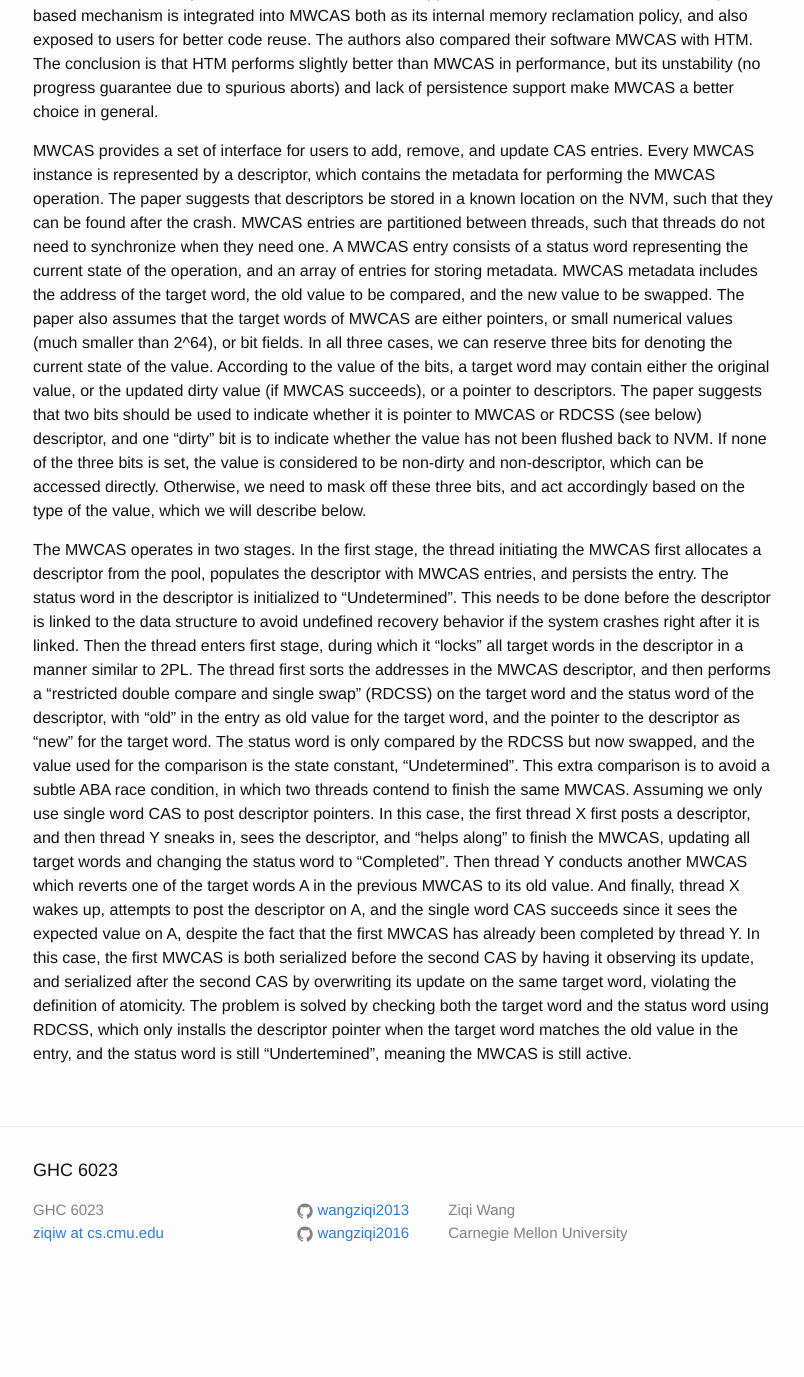
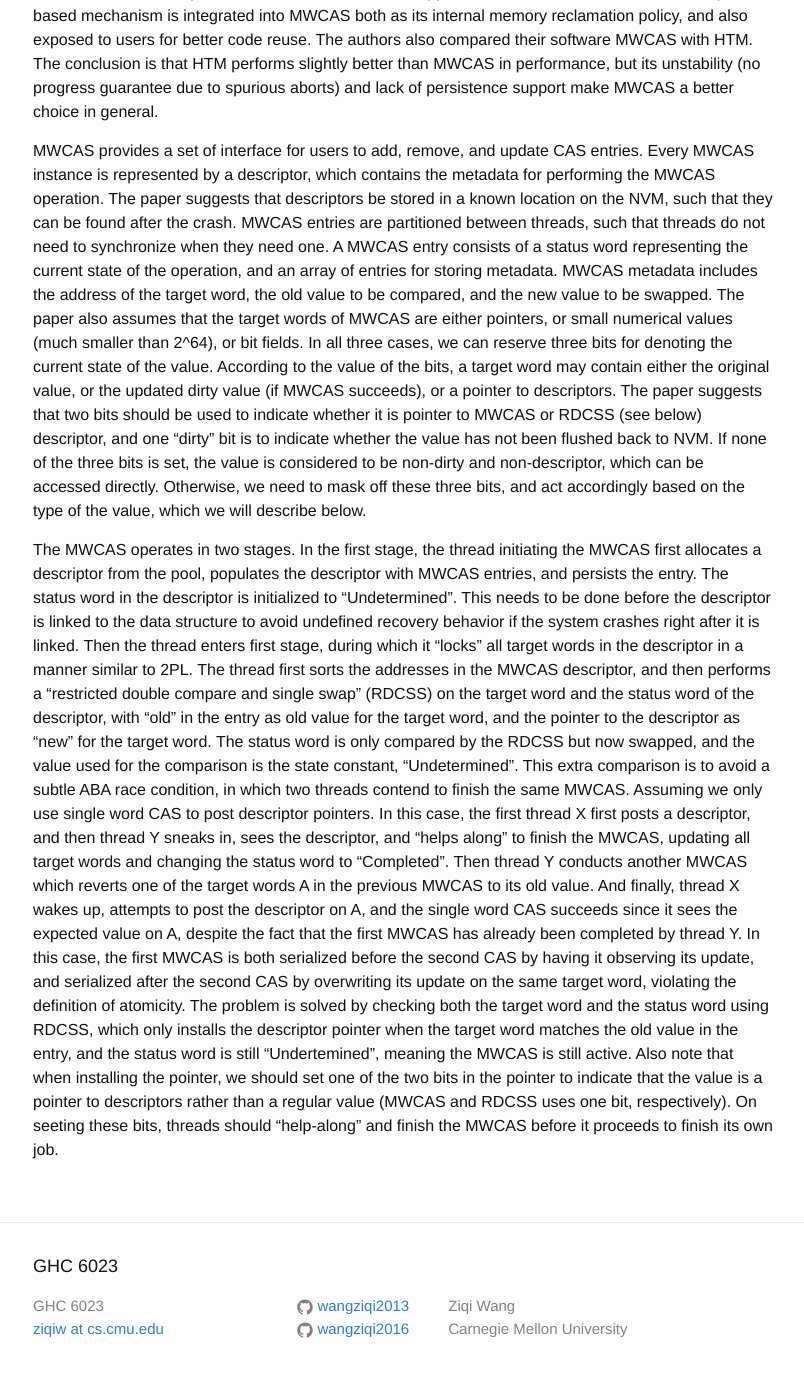
Before and after one commit to wangziqi2013/wangziqi2013.github.io, a Jekyll site: the page built from _posts/2019-11-09-easy-lock-free-indexing-in-nvm.markdown, in a window 1280 px wide and 1400 px high, scrolled down 896 px. Shown: the top 1377 px of the window, without its empty margins (237-1041 px from the left). Built offline with Jekyll 4.4.1, drawn with Linux system fonts in a browser that asks for light colours; before the commit the page ends 2200 px from its top, so only the background shows below that.

Commit message:
Adding bits

```diff
--- a/_posts/2019-11-09-easy-lock-free-indexing-in-nvm.markdown
+++ b/_posts/2019-11-09-easy-lock-free-indexing-in-nvm.markdown
@@ -64,4 +64,7 @@ the fact that the first MWCAS has already been completed by thread Y. In this ca
 before the second CAS by having it observing its update, and serialized after the second CAS by overwriting its update
 on the same target word, violating the definition of atomicity. The problem is solved by checking both the target word
 and the status word using RDCSS, which only installs the descriptor pointer when the target word matches the old value
-in the entry, and the status word is still "Undertemined", meaning the MWCAS is still active.
+in the entry, and the status word is still "Undertemined", meaning the MWCAS is still active. Also note that when installing
+the pointer, we should set one of the two bits in the pointer to indicate that the value is a pointer to descriptors
+rather than a regular value (MWCAS and RDCSS uses one bit, respectively). On seeting these bits, threads should "help-along"
+and finish the MWCAS before it proceeds to finish its own job.
```
